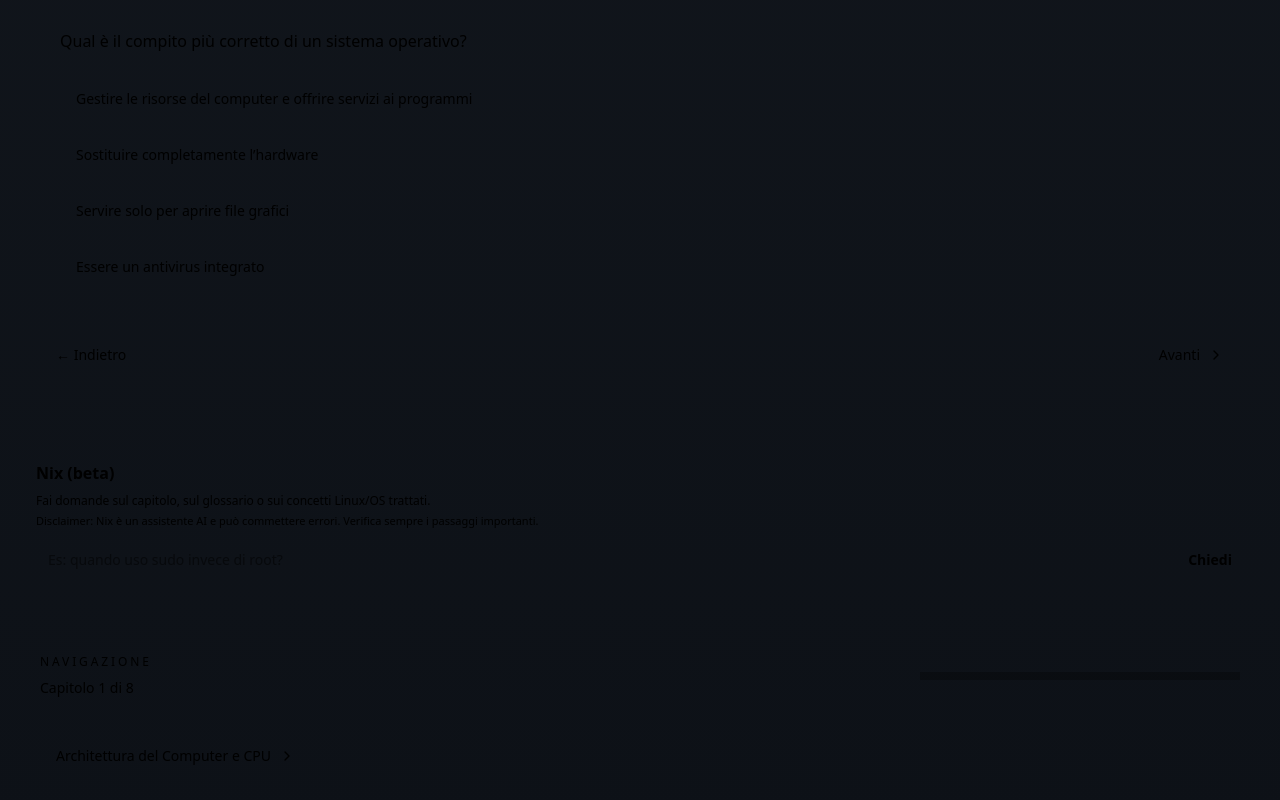
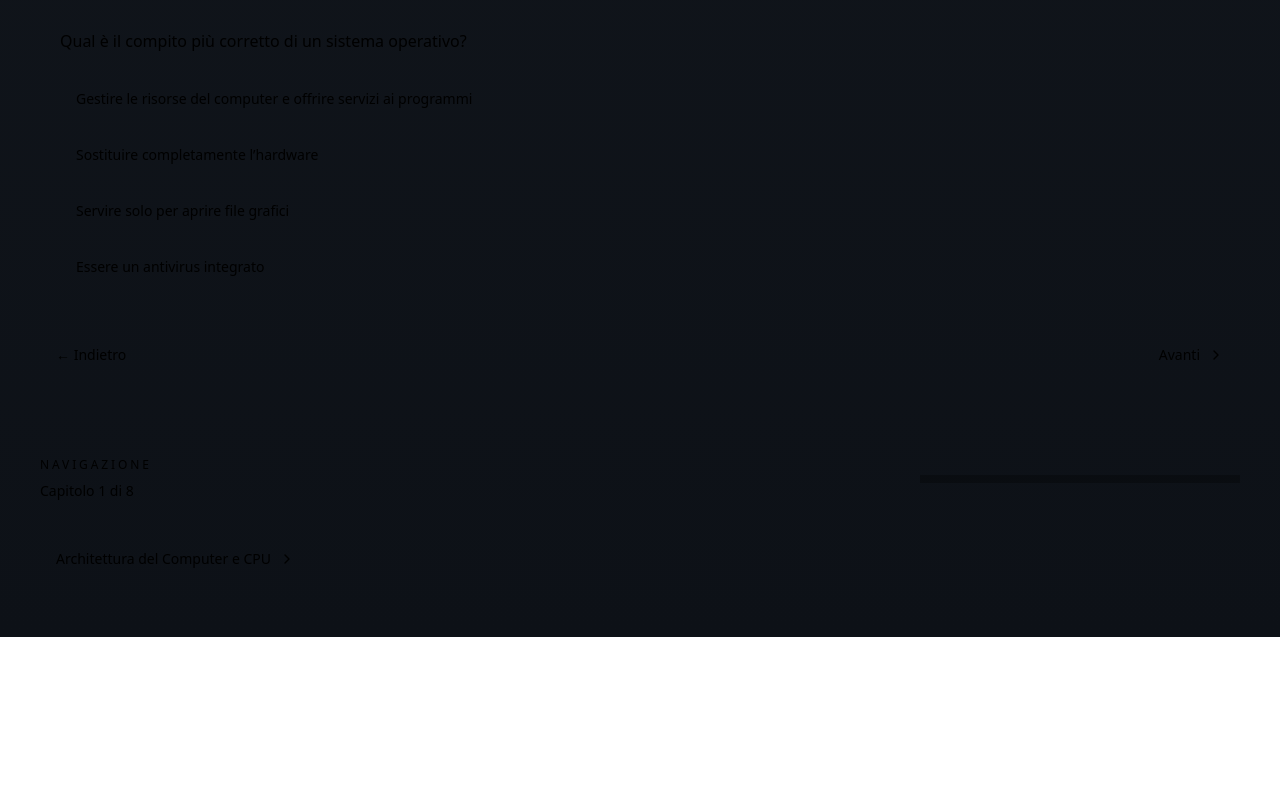
Before and after one commit to MT-Showcases/operating-systems-showcase, a Next.js app: page /chapters/what-is-os in a window 1280 px wide. Shown: the part 4116-4916 px from the top of the page. After the commit the page ends 4753 px from the top, so only its background shows below. Built offline with nearby package versions, Linux system fonts and the light colour scheme.

Commit message:
fix: remove inline TutorChat from chapter page — Nix already available as global floating button

```diff
--- a/app/chapters/[slug]/page.tsx
+++ b/app/chapters/[slug]/page.tsx
@@ -14,7 +14,6 @@ import SidebarToggleWrapper from '@/components/SidebarToggleWrapper';
 import BackToTopButton from '@/components/BackToTopButton';
 import GlossaryTerm from '@/components/GlossaryTerm';
 import QuizScoreDashboard from '@/components/QuizScoreDashboard';
-import TutorChat from '@/components/TutorChat';
 import ChapterNav from '@/components/ChapterNav';
 import { getTermsByIds } from '@/data/glossary';
 
@@ -239,8 +238,6 @@ export default async function ChapterPage({ params }: Props) {
               </div>
             ) : null}
 
-            <TutorChat chapterSlug={chapter.slug} />
-
             <div className="mt-8">
               <ChapterNav
                 previousChapter={previousChapter ? { slug: previousChapter.slug, title: previousChapter.title } : null}
```
